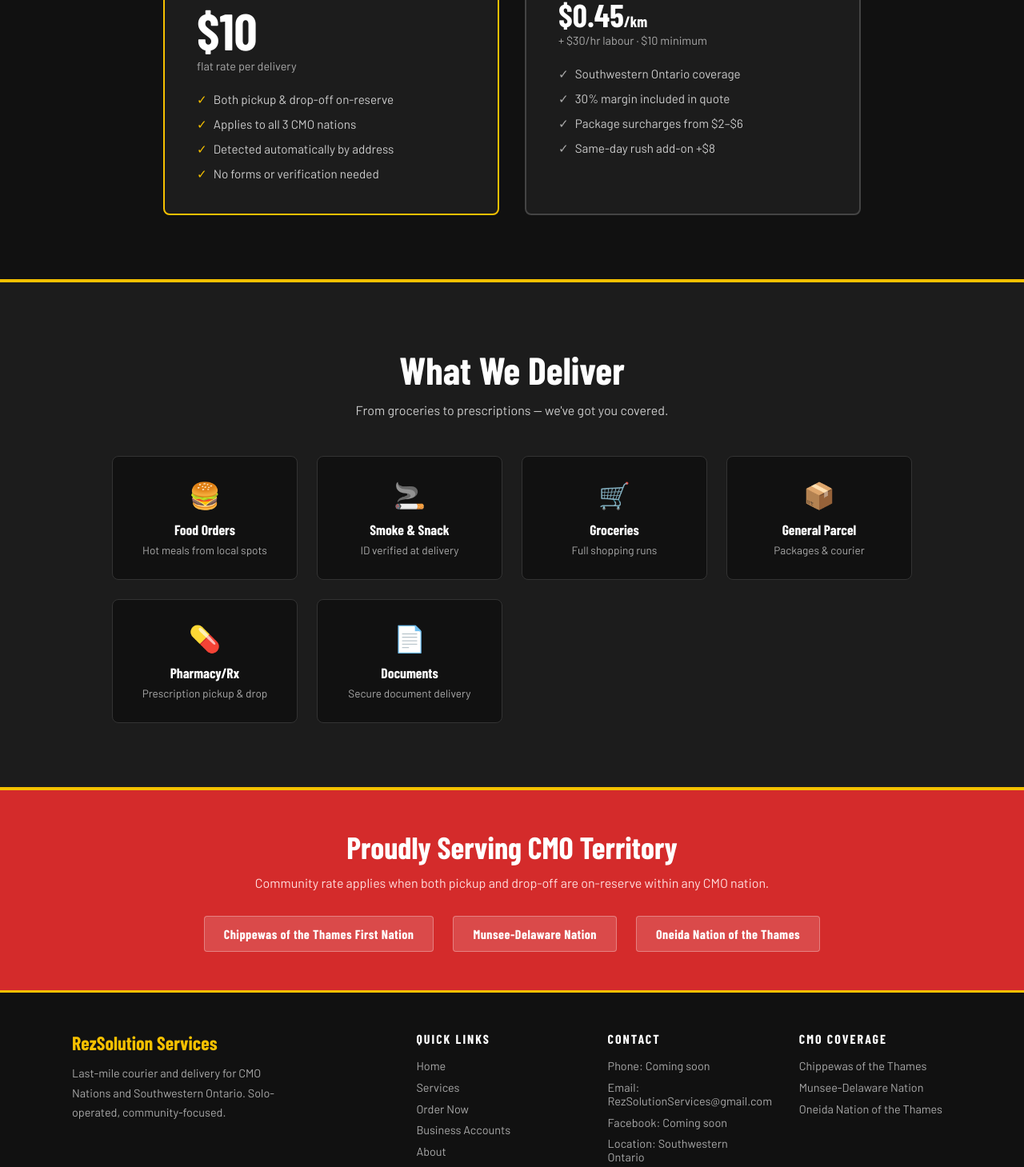
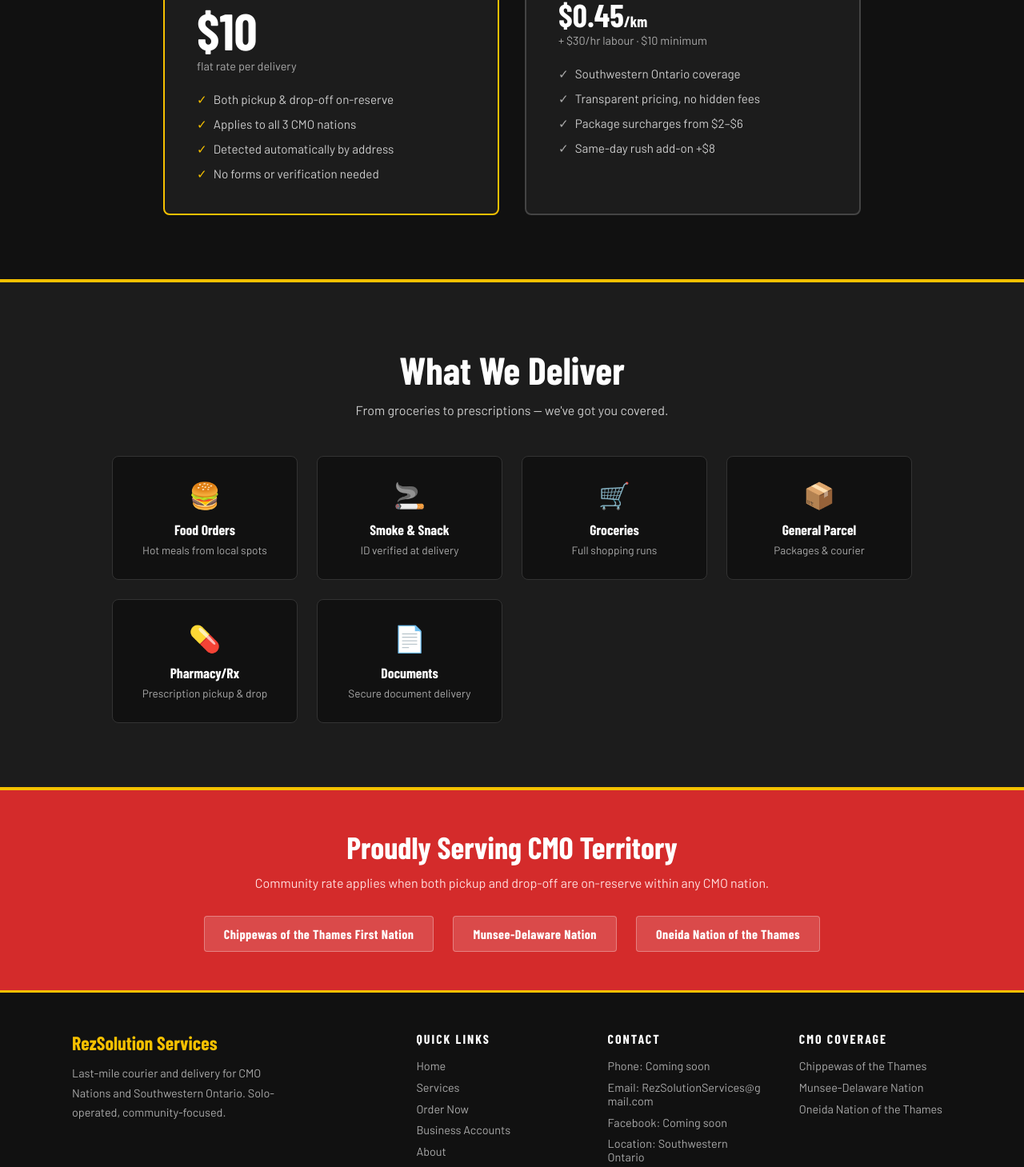
Before and after one commit to rezsolutionservices-management/rezsolution, a Next.js app: page / in a window 1280 px wide. Shown: the part 971-2430 px from the top of the page at 80% size. Built offline with nearby package versions, Linux system fonts and the light colour scheme; a web font is replaced by a local one.

Commit message:
fix footer email wrap and remove margin from pricing

```diff
--- a/app/components/Footer.js
+++ b/app/components/Footer.js
@@ -24,7 +24,7 @@
           <h4 style={{ fontFamily: "Barlow Condensed", fontWeight: 700, fontSize: "1rem", color: "#FFFFFF", letterSpacing: "2px", textTransform: "uppercase", marginBottom: "1rem" }}>Contact</h4>
           <div style={{ display: "flex", flexDirection: "column", gap: "0.6rem" }}>
             <span style={{ color: "#AAAAAA", fontSize: "0.9rem" }}>Phone: Coming soon</span>
-            <span style={{ color: "#AAAAAA", fontSize: "0.9rem" }}>Email: RezSolutionServices@gmail.com</span>
+            <span style={{ color: "#AAAAAA", fontSize: "0.9rem", wordBreak: "break-all" }}>Email: RezSolutionServices@gmail.com</span>
             <span style={{ color: "#AAAAAA", fontSize: "0.9rem" }}>Facebook: Coming soon</span>
             <span style={{ color: "#AAAAAA", fontSize: "0.9rem" }}>Location: Southwestern Ontario</span>
           </div>
--- a/app/page.js
+++ b/app/page.js
@@ -197,7 +197,7 @@
             <ul style={{ listStyle: 'none', padding: 0, display: 'flex', flexDirection: 'column', gap: '0.75rem' }}>
               {[
                 'Southwestern Ontario coverage',
-                '30% margin included in quote',
+                'Transparent pricing, no hidden fees',
                 'Package surcharges from $2–$6',
                 'Same-day rush add-on +$8',
               ].map(item => (
```
